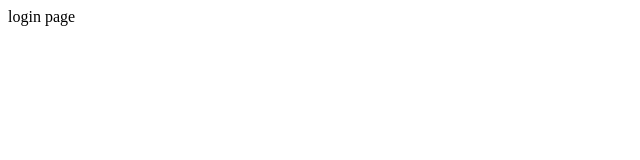
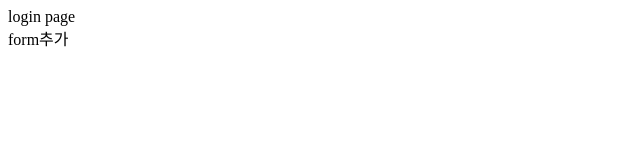
Before and after one commit to hip1234/GitBasicApp, a plain HTML site: page login.html in a window 1280 px wide. Shown: the full height of the page, 0-640 px from the left. Drawn offline with Linux system fonts and the light colour scheme.

Commit message:
form 태그 추가

```diff
--- a/login.html
+++ b/login.html
@@ -8,6 +8,8 @@
 </head>
 <body>
     <div>login page</div>
-
+    <form>
+        form추가
+    </form>
 </body>
 </html>
```
